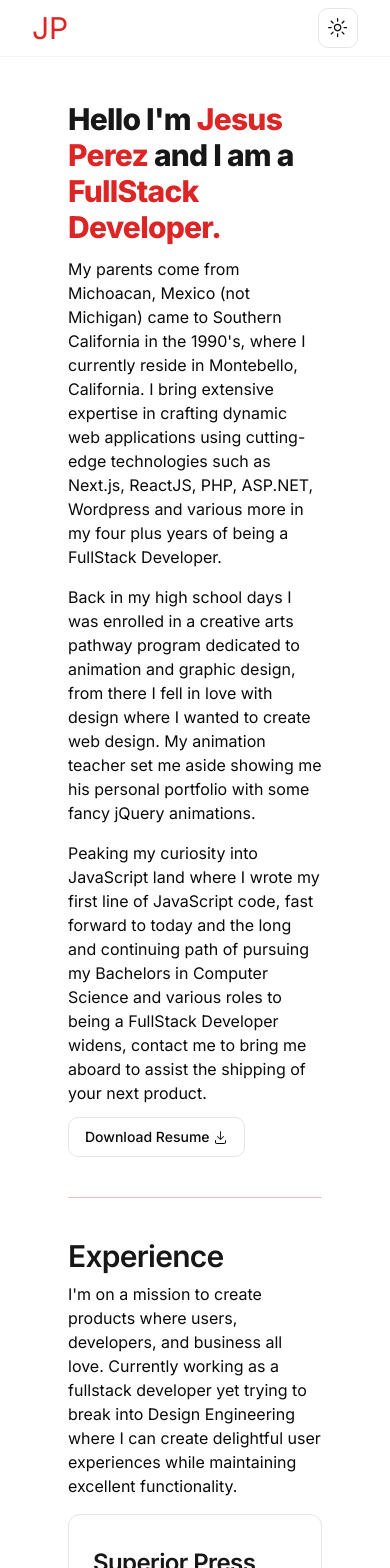
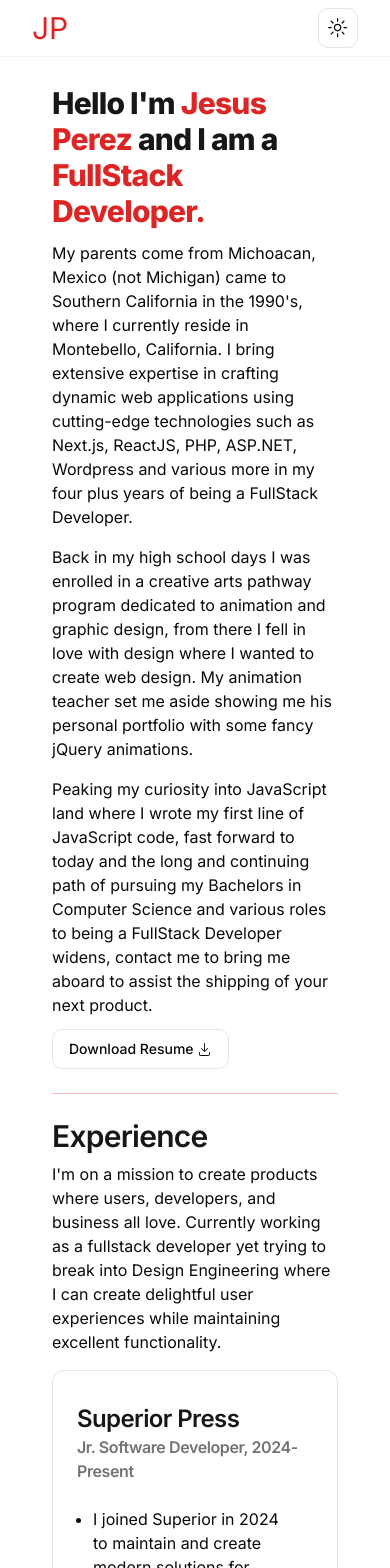
Before and after one commit to JayDevelops/next-jay-portfolio, a Next.js app: page /about in a window 390 px wide. Shown: the top 1568 px of the page. Built offline with nearby package versions, Linux system fonts and the light colour scheme.

Commit message:
changed styling for mobile responsiveness

```diff
--- a/app/about/page.tsx
+++ b/app/about/page.tsx
@@ -9,9 +9,9 @@ export const metadata: Metadata = {
 
 export default function AboutPage() {
     return (
-        <div className="mx-auto flex h-full min-h-screen max-w-4xl flex-col gap-5 p-5 sm:p-10">
+        <div className="px-8">
             <AboutMeHeader/>
-            <hr className="my-3 border-primary/30 dark:border-primary/30"/>
+            <hr className="my-6 border-primary/30 dark:border-primary/30"/>
             <WorkExperience/>
         </div>
     )
--- a/app/contact/page.tsx
+++ b/app/contact/page.tsx
@@ -4,7 +4,7 @@ import Earth from "@/components/Models/Earth/Earth";
 
 export default function Contact() {
     return (
-        <div className="mx-auto flex h-full min-h-screen max-w-6xl flex-col gap-5 p-5 sm:p-10">
+        <div>
             <HeadingOne>Contact Page</HeadingOne>
 
             <div className="grid md:grid-cols-2 space-x-4">
--- a/app/layout.tsx
+++ b/app/layout.tsx
@@ -71,7 +71,7 @@ export default function RootLayout({
         >
           <div className="flex min-h-screen flex-col bg-background">
             <Navigation />
-            <main className="flex-1 min-h-screen flex-col items-center justify-between my-4 px-12 md:px-24 lg:px-32">
+            <main className="mx-auto flex h-full min-h-screen max-w-6xl p-5">
               {children}
             </main>
             <Toaster />
```
